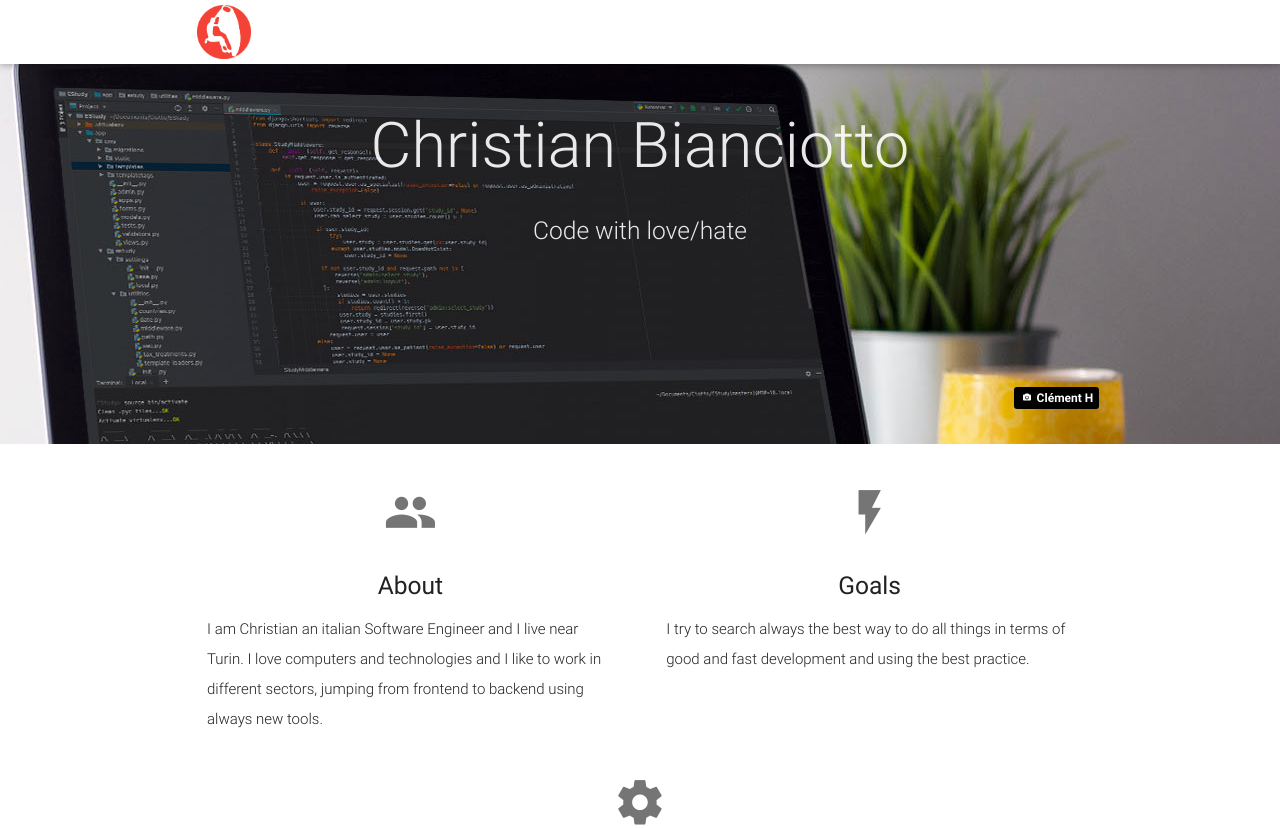
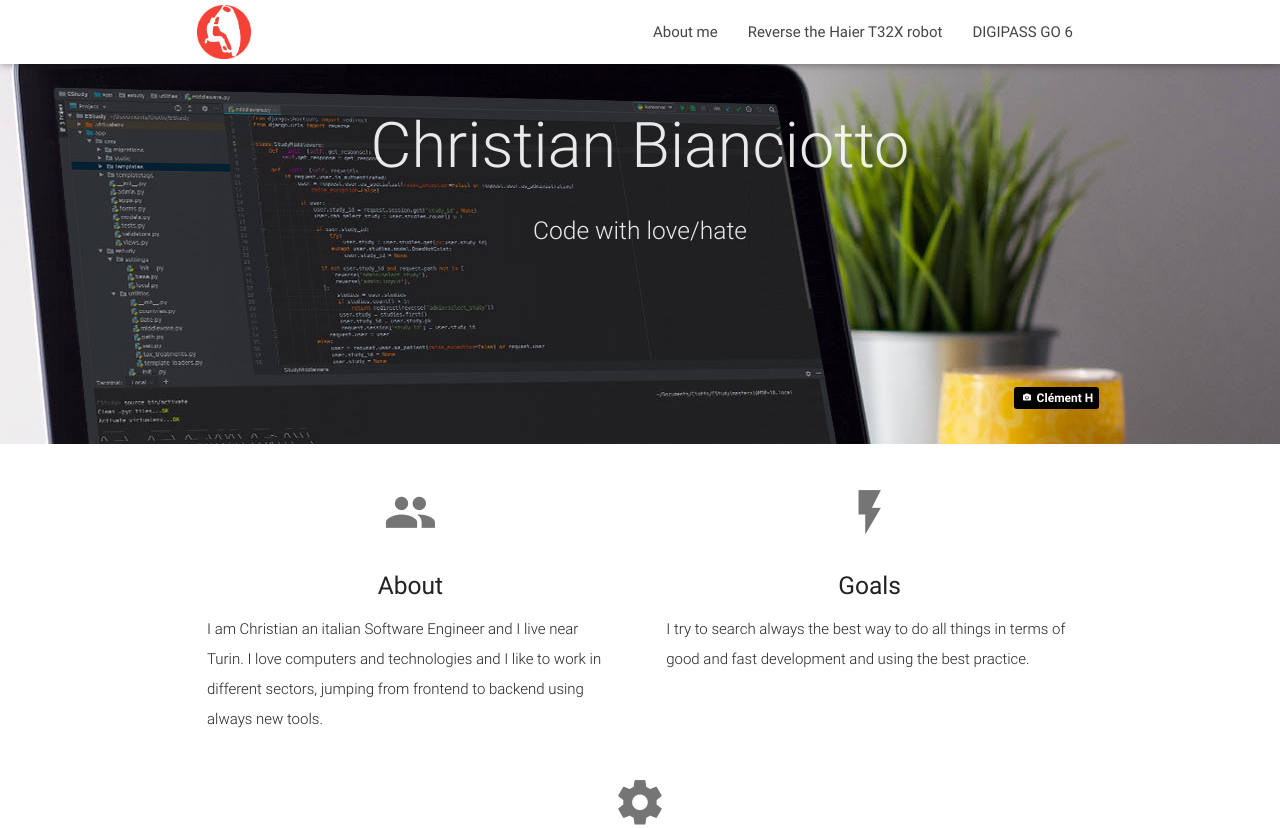
Before and after one commit to ciotto/ciotto.github.io, a Django app: page /ci8/index.html in a window 1280 px wide. Shown: the top 828 px of the page. Run offline with Django 3.2, Linux system fonts and the light colour scheme; some libraries are stand-ins or nearby versions.

Commit message:
Add DIGIPASS GO 6 and menu

```diff
--- a/sites/ci8/templates/ci8/base_site.html
+++ b/sites/ci8/templates/ci8/base_site.html
@@ -26,6 +26,9 @@
 <nav class="white" role="navigation">
     <div class="nav-wrapper container">
         <a id="logo-container" href="#" class="brand-logo"><img src="{% static 'ci8/images/logo.png' %}" alt="C8 Logo">{% block extra_logo %}{% endblock %}</a>
+        <ul id="nav-mobile" class="right hide-on-med-and-down">
+            {% for p in pages %}<li><a href="{{ p.1 }}">{{ p.0 }}</a></li>{% endfor %}
+        </ul>
     </div>
 </nav>
 {% endblock %}
--- a/sites/ci8/urls.py
+++ b/sites/ci8/urls.py
@@ -1,7 +1,9 @@
 from django.conf.urls import url
 from ci8 import views
+from ci8.views import pages
 
 urlpatterns = [
-    url(r'^index.html$', views.index),
-    url(r'^haier-t32x.html$', views.haier_t32x),
+    url(r'^%s$' % pages[0][1], views.index),
+    url(r'^%s$' % pages[1][1], views.haier_t32x),
+    url(r'^%s$' % pages[2][1], views.digipass_go_6),
 ]
--- a/sites/ci8/views.py
+++ b/sites/ci8/views.py
@@ -6,6 +6,16 @@ from markdown2 import Markdown
 
 
 markdowner = Markdown(extras=['tables', 'fenced-code-blocks'])
+
+# Pages
+about_me_page = ('About me', 'index.html')
+haier_t32x_page = ('Reverse the Haier T32X robot', 'haier-t32x.html')
+digipass_go_6_page = ('DIGIPASS GO 6', 'digipass-go-6.html')
+pages = [
+    about_me_page,
+    haier_t32x_page,
+    digipass_go_6_page,
+]
 
 
 def html_from_markdown_url(url):
@@ -18,16 +28,33 @@ def html_from_markdown_url(url):
 
 @staticview
 def index(request):
-    ctx = {'title': 'Christian Bianciotto'}
+    ctx = {
+        'title': 'Christian Bianciotto',
+        'pages': pages,
+    }
 
     return render_to_response('ci8/index.html', ctx)
 
 
-@staticview
+@staticview(path=haier_t32x_page[1])
 def haier_t32x(request):
     ctx = {
-        'title': 'Reverse the Haier T32X robot',
+        'title': haier_t32x_page[0],
         'md': html_from_markdown_url('https://raw.githubusercontent.com/ciotto/teardown/master/haier-t32x/README.md'),
+        'pages': pages,
     }
 
     return render_to_response('ci8/md.html', ctx)
+
+
+@staticview(path=digipass_go_6_page[1])
+def digipass_go_6(request):
+    ctx = {
+        'title': digipass_go_6_page[0],
+        'md': html_from_markdown_url(
+            'https://raw.githubusercontent.com/ciotto/teardown/master/digipass-go-6/README.md'
+        ),
+        'pages': pages,
+    }
+
+    return render_to_response('ci8/md.html', ctx)
```
